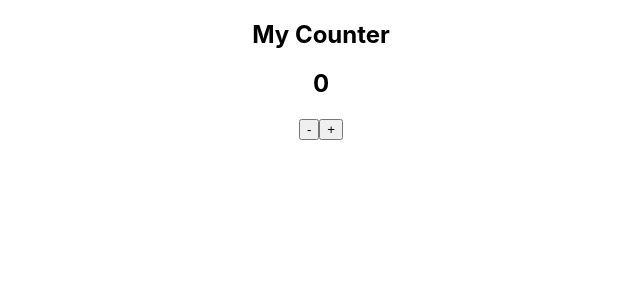
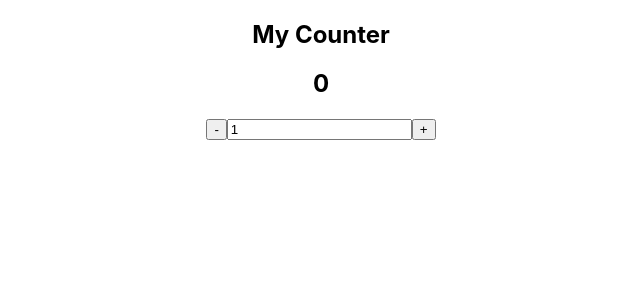
Before and after one commit to mendelssohnbach/react-test, a React (Create React App) app: page / in a window 1280 px wide. Shown: the top 300 px of the page, without its empty margins (319-959 px from the left). Built offline with nearby package versions, Linux system fonts and the light colour scheme.

Commit message:
:+: input初期値1 test: good

```diff
--- a/src/Counter/Counter.jsx
+++ b/src/Counter/Counter.jsx
@@ -2,12 +2,14 @@ import { useState } from 'react';
 
 function Counter() {
   const [counterValue, setCounterValue] = useState(0);
+  const [inputCValue, setInputCValue] = useState(1);
 
   return (
     <div>
       <h2 data-testid="header">My Counter</h2>
       <h2 data-testid="counter">{counterValue}</h2>
       <button data-testid="subtract-btn">-</button>
+      <input type="number" data-testid="input" value={inputCValue} />
       <button data-testid="add-btn">+</button>
     </div>
   );
```
